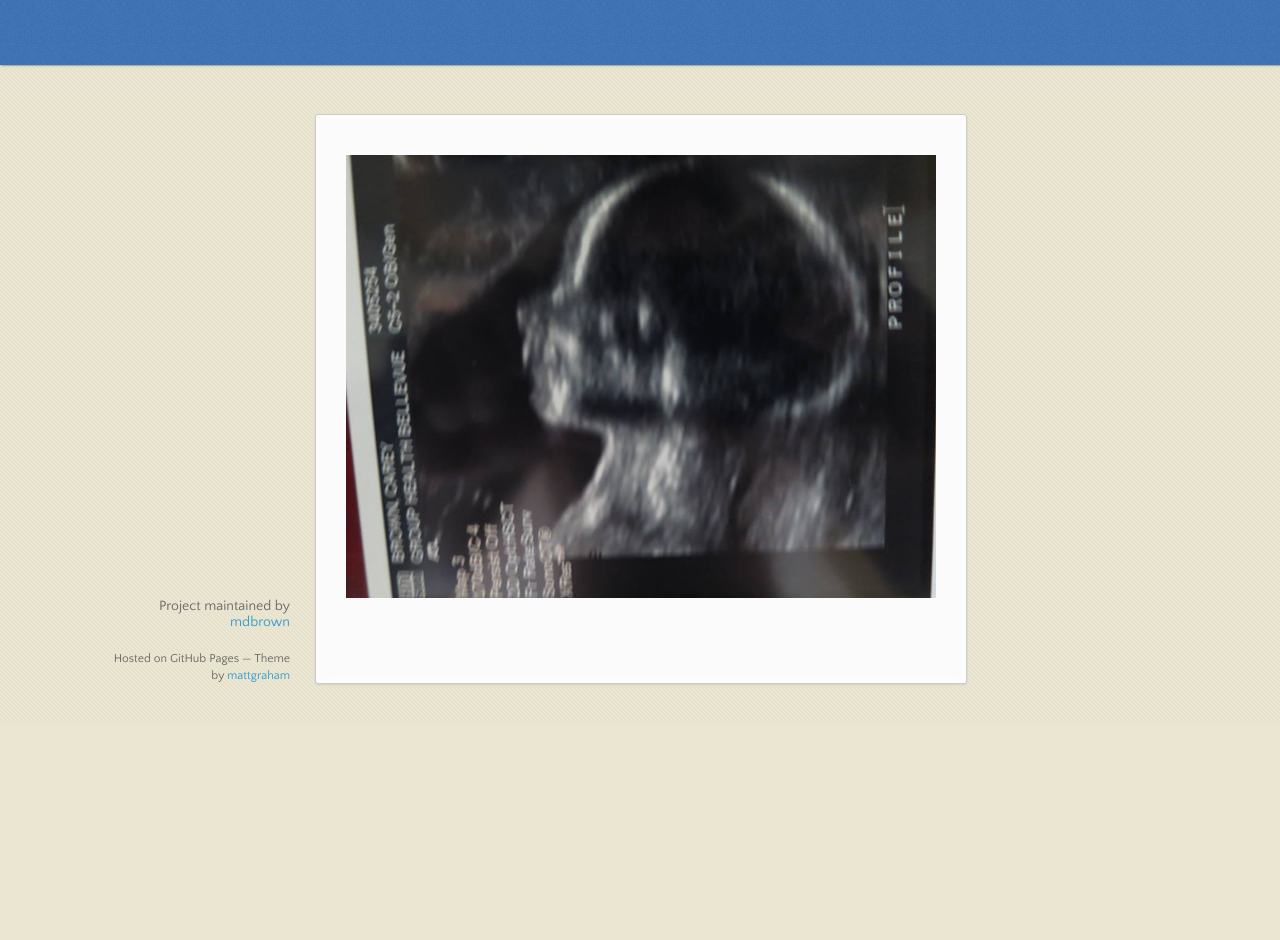
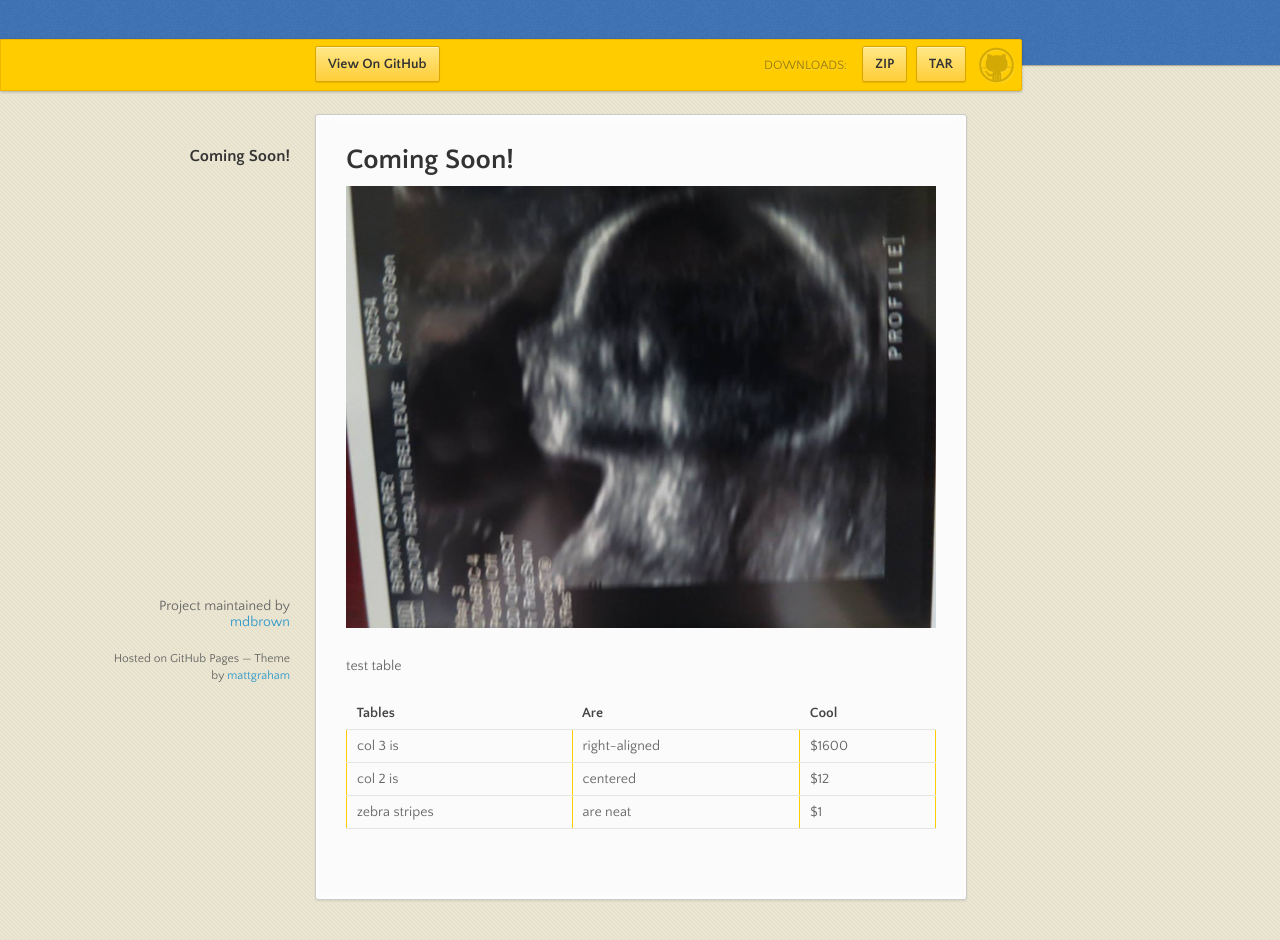
Before and after one commit to mdbrown/thedatadad, a plain HTML site: page index.html in a window 1280 px wide. Shown: the part 76-1016 px from the top of the page. Before the commit the page ends 800 px from the top, so only its background shows below. Drawn offline with nearby package versions, Linux system fonts and the light colour scheme.

Commit message:
Create gh-pages branch via GitHub

```diff
--- a/index.html
+++ b/index.html
@@ -18,9 +18,21 @@
 
       <header>
         <h1>the data dad</h1>
-
+        <p></p>
       </header>
 
+      <div id="banner">
+        <span id="logo"></span>
+
+        <a href="https://github.com/mdbrown/thedatadad" class="button fork"><strong>View On GitHub</strong></a>
+        <div class="downloads">
+          <span>Downloads:</span>
+          <ul>
+            <li><a href="https://github.com/mdbrown/thedatadad/zipball/master" class="button">ZIP</a></li>
+            <li><a href="https://github.com/mdbrown/thedatadad/tarball/master" class="button">TAR</a></li>
+          </ul>
+        </div>
+      </div><!-- end banner -->
 
     <div class="wrapper">
       <nav>
@@ -28,9 +40,36 @@
       </nav>
       <section>
         <h1>
-<a name="coming-soon" class="anchor" href="#coming-soon"><span class="octicon octicon-link"></span></a></h1>
+<a name="coming-soon" class="anchor" href="#coming-soon"><span class="octicon octicon-link"></span></a>Coming Soon!</h1>
 
 <p><img src="zella.jpg" alt="Zella Mae Brown!"></p>
+
+<p>test table</p>
+
+<table>
+<thead><tr>
+<th>Tables</th>
+<th align="center">Are</th>
+<th align="right">Cool</th>
+</tr></thead>
+<tbody>
+<tr>
+<td>col 3 is</td>
+<td align="center">right-aligned</td>
+<td align="right">$1600</td>
+</tr>
+<tr>
+<td>col 2 is</td>
+<td align="center">centered</td>
+<td align="right">$12</td>
+</tr>
+<tr>
+<td>zebra stripes</td>
+<td align="center">are neat</td>
+<td align="right">$1</td>
+</tr>
+</tbody>
+</table>
       </section>
       <footer>
         <p>Project maintained by <a href="https://github.com/mdbrown">mdbrown</a></p>
--- a/params.json
+++ b/params.json
@@ -1 +1 @@
-{"name":"the data dad","tagline":"combat uselessness with analysis","body":"Coming Soon!\r\n==========\r\n![Zella Mae Brown!](zella.jpg)","google":"","note":"Don't delete this file! It's used internally to help with page regeneration."}
+{"name":"the data dad","tagline":"","body":"Coming Soon!\r\n==========\r\n![Zella Mae Brown!](zella.jpg)\r\n\r\n\r\ntest table\r\n\r\n Tables        | Are           | Cool  \r\n ------------- |:-------------:| -----:\r\n col 3 is      | right-aligned | $1600 \r\n col 2 is      | centered      |   $12 \r\n zebra stripes | are neat      |    $1 \r\n","google":"","note":"Don't delete this file! It's used internally to help with page regeneration."}
```
